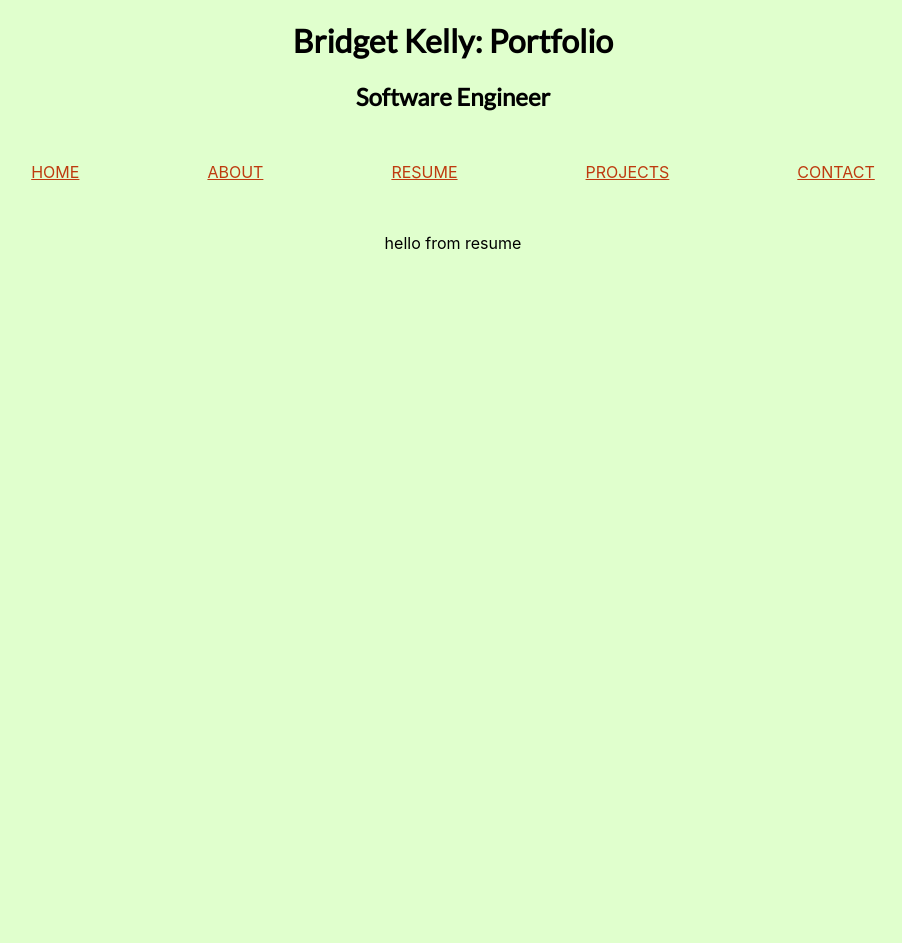
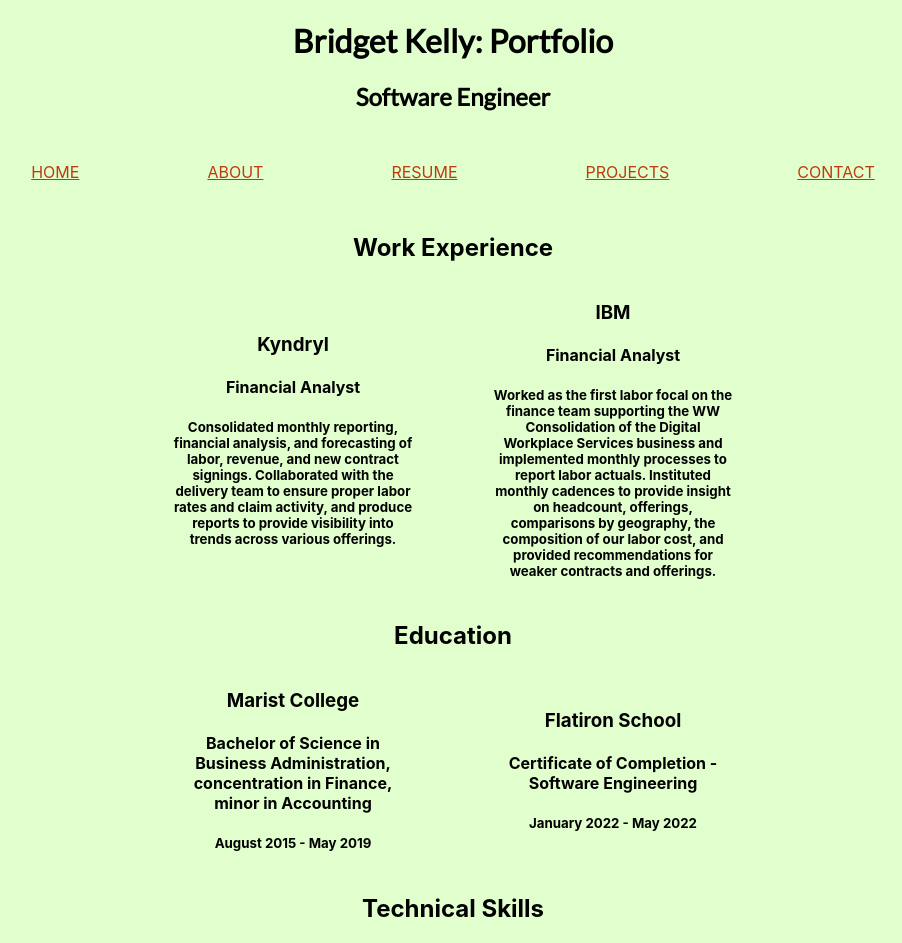
Before and after one commit to bc-kelly/portfolio, a React (Create React App) app: page /resume in a window 1280 px wide. Shown: the top 943 px of the page, without its empty margins (187-1089 px from the left). Before the commit the page ends 800 px from the top, so only its background shows below. Built offline with nearby package versions, Linux system fonts and the light colour scheme.

Commit message:
added resume

```diff
--- /dev/null
+++ b/src/Resume.css
@@ -0,0 +1,10 @@
+.kyndryl, .ibm, .marist, .flatiron {
+    width: 30vh;
+    margin: auto;
+}
+
+.work-experience, .education {
+    display: flex;
+    width: 50%;
+    margin: auto;
+}
--- a/src/Resume.js
+++ b/src/Resume.js
@@ -1,13 +1,45 @@
 import React from 'react';
-// import './Home.css'
+import './Resume.css'
 
 function Resume() {
   return (
     <div className="resume-div">
-      hello from resume
-      <div >
+      <h2> Work Experience </h2>
+        <div className="work-experience">
+          <div className="kyndryl">
+            <h3> Kyndryl </h3>
+            <h4> Financial Analyst </h4>
+              <h5>Consolidated monthly reporting, financial analysis, and forecasting of labor, revenue, and new contract signings. Collaborated with the delivery team to ensure proper labor rates and claim activity, and produce reports to provide visibility into trends across various offerings.
+              </h5>
+          </div>
 
-      </div>
+          <div className="ibm">
+            <h3> IBM </h3>
+            <h4> Financial Analyst </h4>
+              <h5> Worked as the first labor focal on the finance team supporting the WW Consolidation of the Digital Workplace Services business and implemented monthly processes to report labor actuals. Instituted monthly cadences to provide insight on headcount, offerings, comparisons by geography, the composition of our labor cost, and provided recommendations for weaker contracts and offerings.
+              </h5>
+          </div>
+        </div>
+
+      <h2> Education </h2>
+        <div className="education">
+          <div className="marist">
+            <h3> Marist College</h3>
+              <h4> Bachelor of Science in Business Administration, concentration in Finance, minor in Accounting</h4>
+              <h5> August 2015 - May 2019 </h5>
+
+          </div>
+          <div className="flatiron">
+            <h3> Flatiron School</h3>
+              <h4> Certificate of Completion - Software Engineering </h4>
+              <h5> January 2022 - May 2022</h5>
+          </div>
+        </div>
+
+      <h2> Technical Skills </h2>
+        <div className="skills">
+          <h3> HTML, CSS, JavaScript, React, Ruby, Ruby on Rails </h3>
+        </div>
     </div>
   );
 }
```
